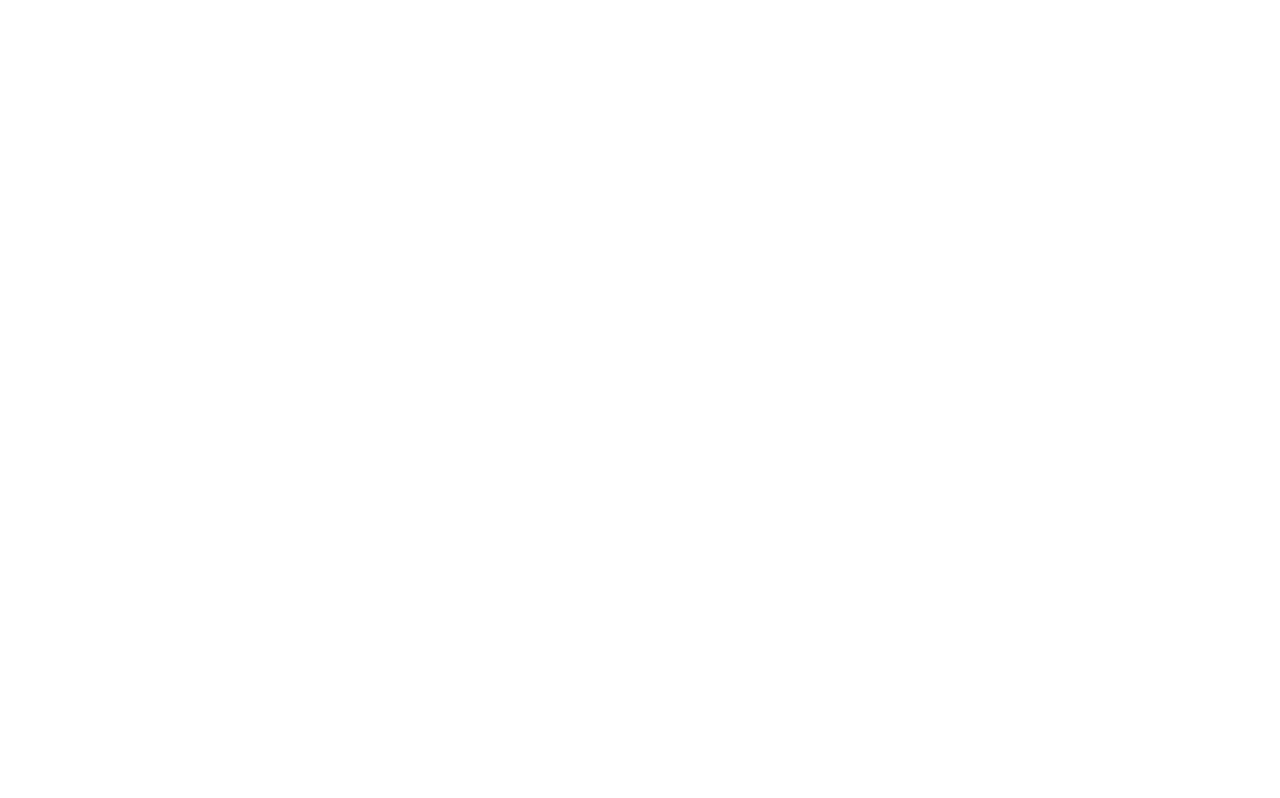
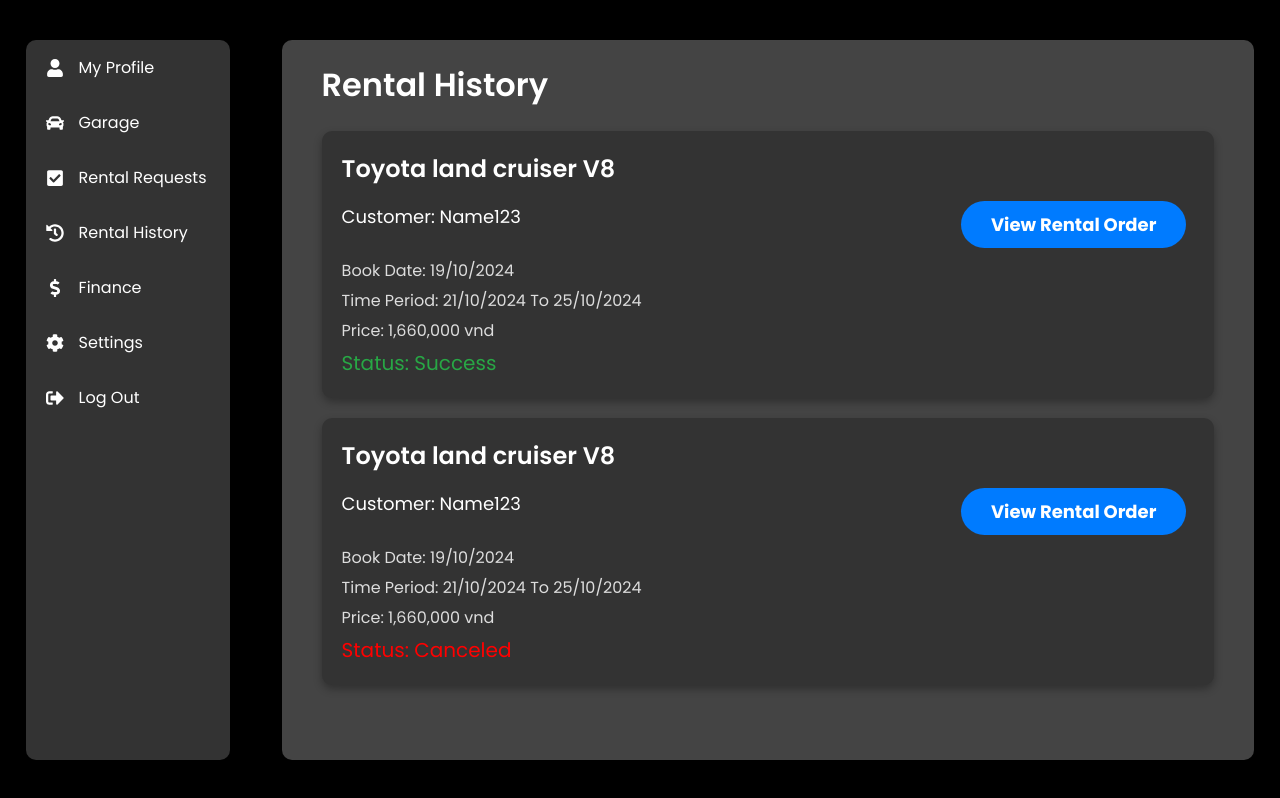
Before and after one commit to duongnthe180971/Online-Car-Renter-App, a React (Create React App) app in the folder frontend/: page /rental-history in a window 1280 px wide. Before the commit this address had no page. Built offline with nearby package versions, Linux system fonts and the light colour scheme; the HTML template or start-up script is replaced by a standard one.

Commit message:
CarOwner Frontend Update

```diff
--- a/frontend/src/App.jsx
+++ b/frontend/src/App.jsx
@@ -3,8 +3,11 @@
 import { BrowserRouter, Routes, Route } from "react-router-dom";
 import Home from "./pages/home/home";
 import Garage from "./pages/car_owner/Garage";
-import RentalRequest from "./pages/car_owner/RentalRequest"
-
+import RentalRequest from "./pages/car_owner/RentalRequest";
+import RentalHistory from "./pages/car_owner/RentalHistory";
+import CarList from "./pages/customer/CarList";
+import CarStatus from "./pages/customer/CarStatus";
+import './styles/General.css'
 const App = () => {
   return (
     <BrowserRouter>
@@ -12,7 +15,9 @@
         <Route path="/" element={<Home />} />
         <Route path="/garage" element={<Garage />} />
         <Route path="/rentalrequest" element={<RentalRequest />} />
-
+        <Route path="/rental-history" element={<RentalHistory />} />
+        <Route path="/carlist" element={<CarList />} />
+        <Route path="/carstatus" element={<CarStatus id={3} />} />
 
       </Routes>
       </BrowserRouter>
--- /dev/null
+++ b/frontend/src/modules/components/RentalHistoryCard.jsx
@@ -0,0 +1,36 @@
+import React, { useState } from 'react';
+import '../../styles/component/RentalHistoryCard.css';
+
+function RentalHistoryCard({ rental }) {
+    const { vehicle, customer, bookDate, timePeriod, price } = rental;
+
+    // Initialize the state to "Waiting to confirm" or whatever the rental status is
+    const [status, setStatus] = useState(rental.status);
+
+
+    return (
+        <div className={`rental-history-card `}>
+
+            <div className="rental-history-info">
+                <h2>{vehicle}</h2>
+                <div className="rental-history-customer">
+                    <span>Customer: {customer}</span>
+                    <div className="rental-history-actions">
+                        <button className="view-customer-btn">View Rental Order</button>
+                    </div>
+                </div>
+                <div className="rental-history-details">
+                    <span>Book Date: {bookDate}</span>
+                    <span>Time Period: {timePeriod}</span>
+                    <span>Price: {price}</span>
+                    <span className={`status2 ${status.toLowerCase().replace(' ', '-')}`}>
+                        Status: {status}
+                    </span>
+                </div>
+
+            </div>
+        </div>
+    );
+}
+
+export default RentalHistoryCard;
--- /dev/null
+++ b/frontend/src/pages/car_owner/RentalHistory.jsx
@@ -0,0 +1,53 @@
+// src/RentalHistory.js
+import React from 'react';
+import '../../styles/cars_owner/RentalHistory.css';  // Import the main styles
+import RentalHistoryCard from '../../modules/components/RentalHistoryCard';  // Import the RentalCard component
+import ChooseBar from '../../modules/components/ChooseBar';
+
+const RentalHistory = () => {
+  const rentalData = [
+    {
+      vehicle: 'Toyota land cruiser V8',
+      customer: 'Name123',
+      bookDate: '19/10/2024',
+      timePeriod: '21/10/2024 To 25/10/2024',
+      price: '1,660,000 vnd',
+      status: 'Success'
+    },
+    {
+      vehicle: 'Toyota land cruiser V8',
+      customer: 'Name123',
+      bookDate: '19/10/2024',
+      timePeriod: '21/10/2024 To 25/10/2024',
+      price: '1,660,000 vnd',
+      status: 'Canceled'
+    }
+  ];
+
+  return (
+    <div class="AllPage">
+        <div class="LeftSide">
+            <div class="Bar">
+                <ChooseBar />
+            </div>
+
+        </div>
+        <div class="RightSide">
+            <div class="garage rentalReq">
+                <h1>Rental History</h1>
+                <div className="rental-requests">
+                    {rentalData.map((rental, index) => (
+                        <RentalHistoryCard key={index} rental={rental} />
+                    ))}
+                </div>
+            </div>
+
+        </div>
+
+
+    </div>
+
+);
+};
+
+export default RentalHistory;
--- a/frontend/src/pages/car_owner/RentalRequest.jsx
+++ b/frontend/src/pages/car_owner/RentalRequest.jsx
@@ -32,7 +32,6 @@
                 <div class="Bar">
                     <ChooseBar />
                 </div>
-
             </div>
             <div class="RightSide">
                 <div class="garage rentalReq">
--- a/frontend/src/styles/General.css
+++ b/frontend/src/styles/General.css
@@ -14,8 +14,6 @@
 h4,
 h5,
 h6 {
-  margin: 0;
-  padding: 0;
   color: #ffffff;
   font-weight: 600;
 }
@@ -109,6 +107,7 @@
   font-family: Poppins;
   padding-left: 5px;
   font-weight: 500;
+  margin-right: 1vh;
 }
 
 .dropdown {
--- a/frontend/src/styles/cars_owner/Garage.css
+++ b/frontend/src/styles/cars_owner/Garage.css
@@ -20,7 +20,7 @@
     align-items: center;
 }
 
-.header h1 {
+.garage .header h1 {
     color: white;
     margin-left: 5vh;
 }
--- /dev/null
+++ b/frontend/src/styles/cars_owner/RentalHistory.css
@@ -0,0 +1,31 @@
+/* src/styles/RentalHistory.css */
+
+
+.Bar {
+    margin-top: 5vh;
+    width: 80%;
+    padding: 0;
+    height: 90%;
+}
+
+.garage {
+    margin-top: 5vh;
+    background-color: #444;
+    border-radius: 10px;
+    height: 90%;
+    width: 95%;
+}
+
+.add-car-btn {
+    background-color: #28a745;
+    border: none;
+    padding: 10px 15px;
+    color: white;
+    cursor: pointer;
+    border-radius: 5px;
+    margin-right: 5vh;
+}
+
+.add-car-btn:hover{
+    box-shadow: 0 0 10px 5px green;
+}
--- a/frontend/src/styles/cars_owner/RentalRequest.css
+++ b/frontend/src/styles/cars_owner/RentalRequest.css
@@ -126,7 +126,7 @@
 }
 
 .status.idle {
-    color: white;
+    color: #28a745;
 }
 
 .status.renting {
--- a/frontend/src/styles/component/Filter.css
+++ b/frontend/src/styles/component/Filter.css
@@ -57,3 +57,16 @@
 .find-btn {
   background-color: rgb(71, 83, 212);
 }
+
+.filter
+h1,
+h2,
+h3,
+h4,
+h5,
+h6 {
+  margin: 0;
+  padding: 0;
+  color: #ffffff;
+  font-weight: 600;
+}
--- /dev/null
+++ b/frontend/src/styles/component/RentalHistoryCard.css
@@ -0,0 +1,97 @@
+/* Rental History Card General Styling */
+.rental-history-card {
+  display: flex;
+  background-color: #333;
+  color: white;
+  border-radius: 10px;
+  overflow: hidden;
+  box-shadow: 0 4px 8px rgba(0, 0, 0, 0.3);
+  margin: 20px 0;
+  transition: transform 0.3s;
+  margin-left: 5vh;
+  margin-right: 5vh;
+}
+
+.rental-history-card:hover {
+  transform: translateY(-5px);
+}
+
+/* Rental Info Section */
+.rental-history-info {
+  flex: 1;
+  padding: 20px;
+  display: flex;
+  flex-direction: column;
+  justify-content: space-between;
+}
+
+/* Status and Customer Info */
+.rental-history-customer {
+  display: flex;
+  justify-content: space-between;
+  align-items: center;
+  font-size: 18px;
+}
+
+.status2 {
+  font-size: 20px;
+}
+
+.status2.canceled {
+  color: red;
+  transition: 400ms;
+}
+
+.status2.success {
+
+  color: #28a745;
+  transition: 400ms;
+}
+
+/* Rental Details Section */
+.rental-history-details {
+  margin-top: 10px;
+  display: flex;
+  flex-direction: column;
+  font-size: 16px;
+  gap: 5px;
+}
+
+.rental-history-details span {
+  color: #ddd;
+}
+
+/* Action Buttons */
+.rental-history-actions {
+  display: flex;
+  align-items: center;
+  margin-top: 15px;
+}
+
+button {
+  padding: 10px 15px;
+  border: none;
+  border-radius: 5px;
+  font-size: 16px;
+  cursor: pointer;
+}
+
+button:hover{
+  transform: translateY(-5px);
+  transition: 400ms;
+}
+
+.view-customer-btn {
+  background-color: #007bff;
+  color: white;
+  margin-right: 1vh;
+}
+
+/* Availability Styles */
+.available {
+  border-left: 5px solid #ffc107;
+}
+
+.unavailable {
+  border-left: 5px solid #28a745;
+}
--- a/frontend/src/styles/customer/CarStatus.css
+++ b/frontend/src/styles/customer/CarStatus.css
@@ -13,7 +13,7 @@
 .car-order-container .title{
     color: #ffffff;
     font-size: 36px;
-    padding: 30px;
+    padding: 10px;
 }
 .car-order-content{
     display: flex;
@@ -60,10 +60,10 @@
     margin: 0;
 }
 .car-order-content .car-info .item{
-    width: 500px;
+    width: 30vw;
     display: flex;
     justify-content: space-between;
-    margin: 30px 0;
+    margin: 2vh 0;
 }
 .car-info .item h5{
     justify-content: space-between;
@@ -76,7 +76,8 @@
     display: flex;
     justify-content: space-between;
     align-items: center;
-    margin: 50px;
+    margin: 5vh 0;
+
 }
 .progress-item{
     display: flex;
@@ -89,7 +90,7 @@
     color: white;
 }
 .progress-step {
-    margin: 20px;
+    margin: 0 3vw;
     width: 50px;
     height: 50px;
     background-color: #777;
@@ -127,7 +128,7 @@
     top: 50%;
     right: 0;
     height: 10px;
-    width: 280px;
+    width: 18vw;
     background-color: inherit;
     transform: translateY(-50%);
 }
@@ -154,3 +155,15 @@
 .cancel-btn:hover {
     background-color: #d32f2f;
 }
+.car-order-container
+h1,
+h2,
+h3,
+h4,
+h5,
+h6 {
+  margin: 0;
+  padding: 0;
+  color: #ffffff;
+  font-weight: 600;
+}
```
